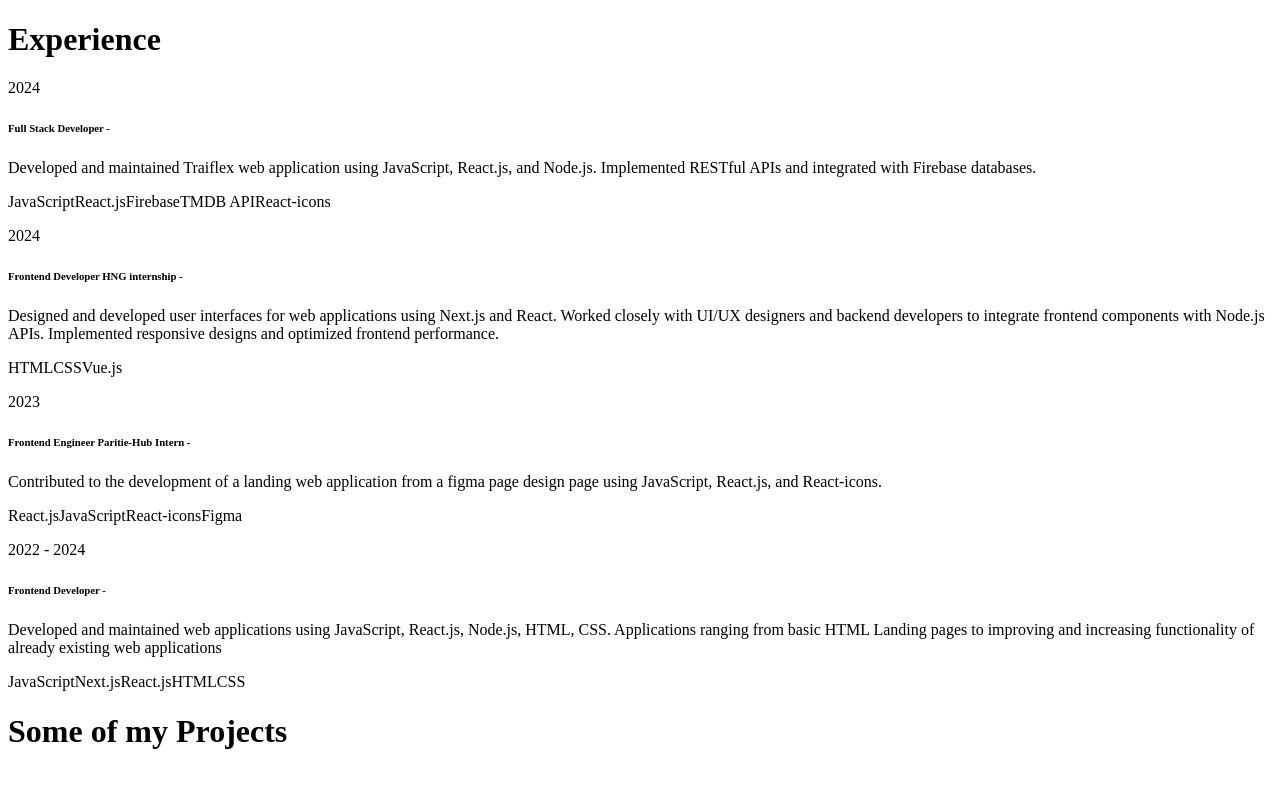
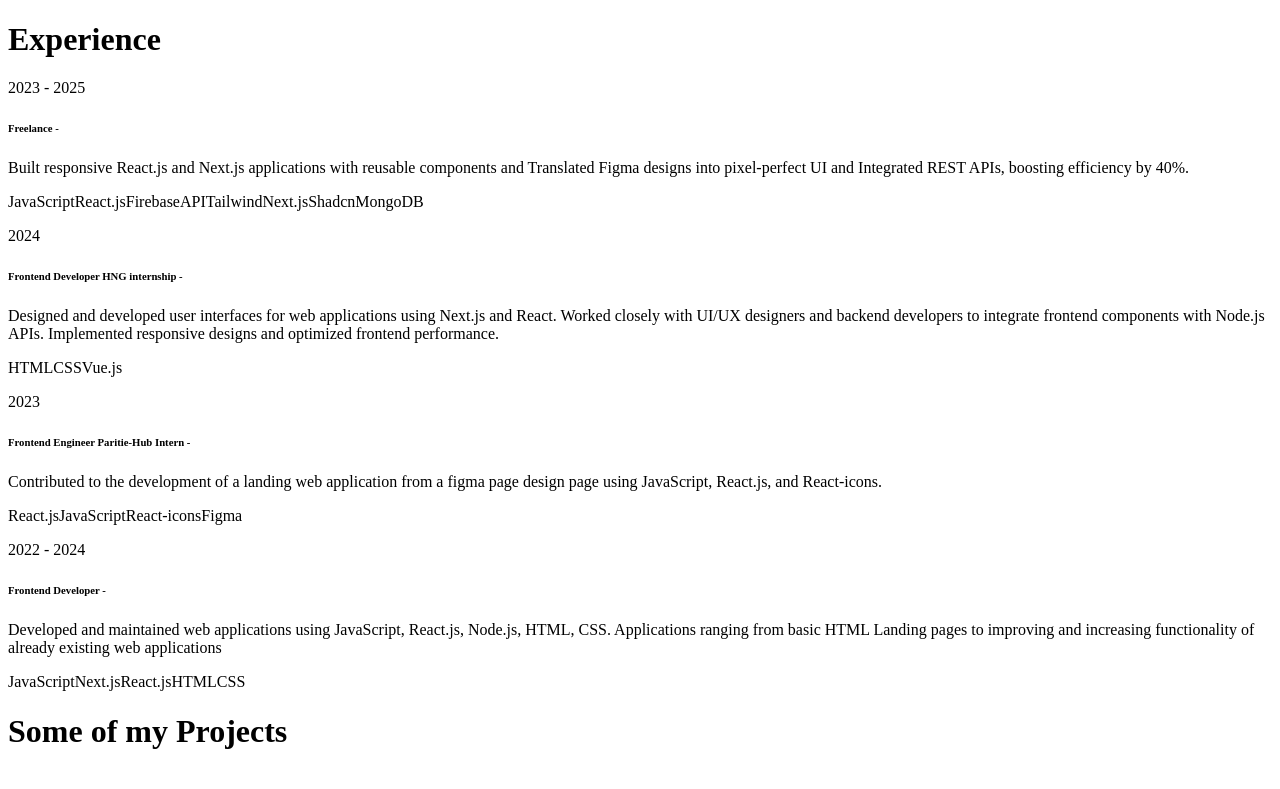
Before and after one commit to DarkVayder/portfolio, a React (Create React App) app: page / in a window 1280 px wide. Shown: the part 1411-2200 px from the top of the page. Built offline with nearby package versions, Linux system fonts and the light colour scheme; a web font is replaced by a local one.

Commit message:
feat: added another web app

```diff
--- a/src/constants/index.js
+++ b/src/constants/index.js
@@ -9,10 +9,10 @@
 
 export const EXPERIENCES = [
   {
-    year: "2024",
-    role: "Full Stack Developer",
-    description: `Developed and maintained Traiflex web application using JavaScript, React.js, and Node.js. Implemented RESTful APIs and integrated with Firebase databases.`,
-    technologies: ["JavaScript", "React.js", "Firebase", "TMDB API", "React-icons"],
+    year: "2023 - 2025",
+    role: "Freelance",
+    description: `Built responsive React.js and Next.js applications with reusable components and Translated Figma designs into pixel-perfect UI and Integrated REST APIs, boosting efficiency by 40%.`,
+    technologies: ["JavaScript", "React.js", "Firebase", "API", "Tailwind", "Next.js", "Shadcn", "MongoDB"],
   },
   {
     year: "2024",
@@ -50,18 +50,18 @@
     link: "https://netflix-six-kappa.vercel.app/", // Placeholder link
   },
   {
+    "title": "Allustrate",
+    "image": project4,
+    "description": "Allustrate is a cutting-edge AI-powered image generation platform that transforms textual descriptions into visually stunning, high-fidelity digital artwork. Built with React, Next.js, and Tailwind CSS, the application utilizes advanced AI models to interpret user prompts and generate hyper-realistic, creative, and stylistically diverse images. With an intuitive and responsive UI, Allustrate offers real-time image rendering, an intelligent tagging system for exploring artistic styles, and seamless user interactions powered by dynamic animations and smooth state management. It integrates Axios for efficient API communication, Sonner for real-time notifications, and a robust state-driven architecture to ensure a frictionless user experience. Users can effortlessly generate AI-driven visuals, preview high-resolution outputs, and download their creations with a single click. By merging modern web development principles with cutting-edge AI capabilities, Allustrate redefines the way users conceptualize and create digital imagery.",
+    "technologies": ["JavaScript", "Rapid API", "Next.js", "Tailwind CSS"],
+    "link": "https://allustrate.vercel.app/", // Placeholder link
+  },
+  {
     title: "HNG Timbu Cloud",
     image: project1,
     description: "A fully functional e-commerce website with features like product listing, shopping cart, summary page, ratings.",
     technologies: ["JavaScript", "React.js", "Node.js", "Tailwind", "React-icons"],
     link: "https://hng-timbucloud-bookstore.vercel.app/", // Placeholder link
-  },
-  {
-    title: "Da Gist",
-    image: project4,
-    description: "A platform for creating and publishing blog posts.",
-    technologies: ["JavaScript", "React.js",],
-    link: "https://da-gist.vercel.app/", // Placeholder link
   },
 ];
 
```
Also changed, not shown: src/assets/projects/project-4.png.
